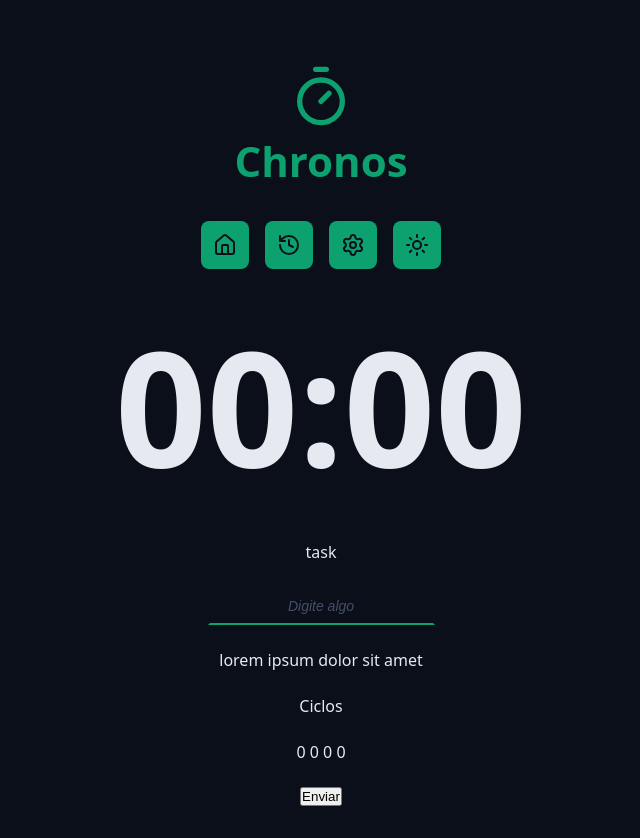
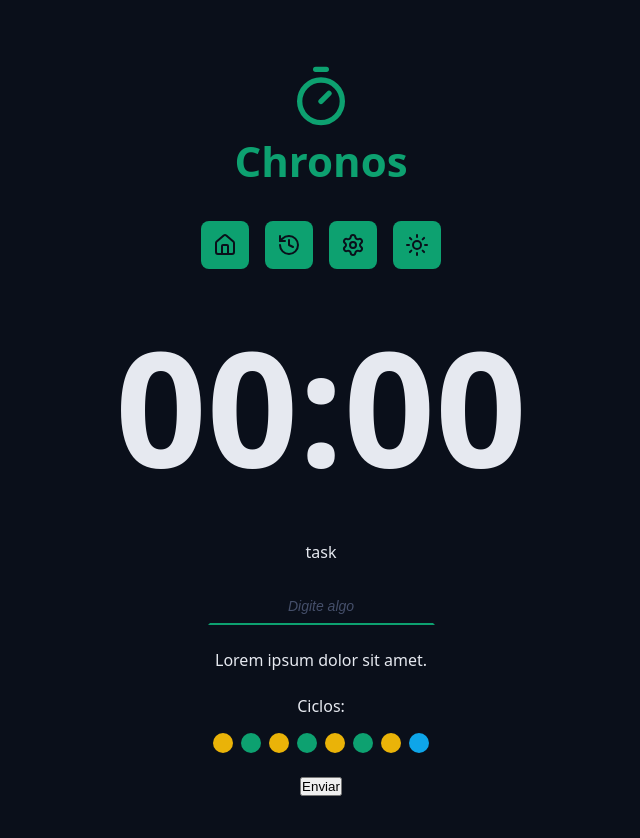
Before and after one commit to maquina23ltv-lab/Chronos-Pomodoro, a React (Vite) app: page / in a window 1280 px wide. Shown: the whole page, without its empty margins (319-959 px from the left). Built offline with nearby package versions, Linux system fonts and the light colour scheme.

Commit message:
Componente Cycles

```diff
--- a/src/App.tsx
+++ b/src/App.tsx
@@ -6,6 +6,7 @@
 import { Menu } from "./components/Menu";
 import { CountDown } from "./components/CountDown";
 import { DefaultInput } from "./components/DefaultInput";
+import { Cycles } from "./components/Cycles";
 
 export function App() {
   return (
@@ -34,12 +35,11 @@
           </div>
 
           <div className="formRow">
-            <p>lorem ipsum dolor sit amet</p>
+            <p>Lorem ipsum dolor sit amet.</p>
           </div>
 
           <div className="formRow">
-            <p>Ciclos</p>
-            <p>0 0 0 0</p>
+            <Cycles />
           </div>
 
           <div className="formRow">
--- /dev/null
+++ b/src/components/Cycles/index.tsx
@@ -0,0 +1,20 @@
+import styles from "./styles.module.css";
+
+export function Cycles() {
+  return (
+    <div className={styles.cycles}>
+      <span>Ciclos:</span>
+
+      <div className={styles.cycleDots}>
+        <span className={`${styles.cycleDot} ${styles.workTime}`}></span>
+        <span className={`${styles.cycleDot} ${styles.shortBreakTime}`}></span>
+        <span className={`${styles.cycleDot} ${styles.workTime}`}></span>
+        <span className={`${styles.cycleDot} ${styles.shortBreakTime}`}></span>
+        <span className={`${styles.cycleDot} ${styles.workTime}`}></span>
+        <span className={`${styles.cycleDot} ${styles.shortBreakTime}`}></span>
+        <span className={`${styles.cycleDot} ${styles.workTime}`}></span>
+        <span className={`${styles.cycleDot} ${styles.longBreakTime}`}></span>
+      </div>
+    </div>
+  );
+}
--- /dev/null
+++ b/src/components/Cycles/styles.module.css
@@ -0,0 +1,31 @@
+.cycles {
+  display: flex;
+  flex-direction: column;
+  gap: 1.6rem;
+  align-items: center;
+  justify-content: center;
+}
+
+.cycleDots {
+  display: flex;
+  gap: 0.8rem;
+}
+
+.cycleDot {
+  width: 2rem;
+  height: 2rem;
+  background-color: var(--primary);
+  border-radius: 50%;
+}
+
+.workTime {
+  background-color: var(--warning);
+}
+
+.shortBreakTime {
+  background: var(--primary);
+}
+
+.longBreakTime {
+  background: var(--info);
+}
```
